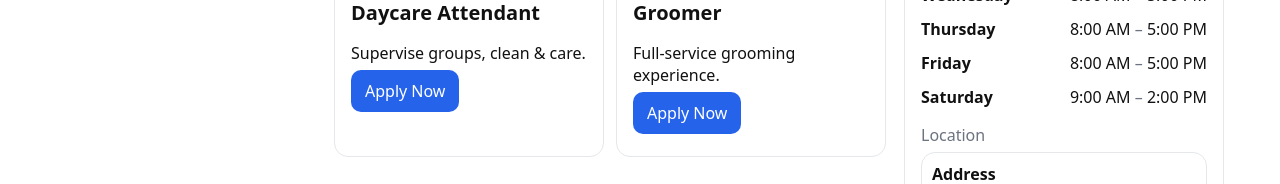
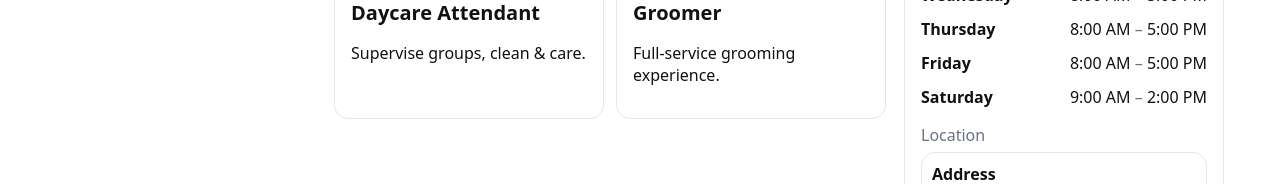
Before and after one commit to Spedoh2160/happy-paws, a React (Vite) app: page /jobs in a window 1280 px wide. Shown: the part 279-463 px from the top of the page. Built offline with nearby package versions, Linux system fonts and the light colour scheme; no server answers.

Commit message:
Update Apply Now Button

```diff
--- a/src/pages/Jobs.jsx
+++ b/src/pages/Jobs.jsx
@@ -15,7 +15,7 @@ export default function Jobs(){
           <div key={i} className="card">
             <h3 className="section-title">{p.title}</h3>
             <Markdown>{p.description || ''}</Markdown>
-            {p.applyLink && <p><a className="cta" href={p.applyLink}>Apply Now</a></p>}
+            {/* {p.applyLink && <p><a className="cta" href={p.applyLink}>Apply Now</a></p>} */}
           </div>
         ))}
       </div>
```
